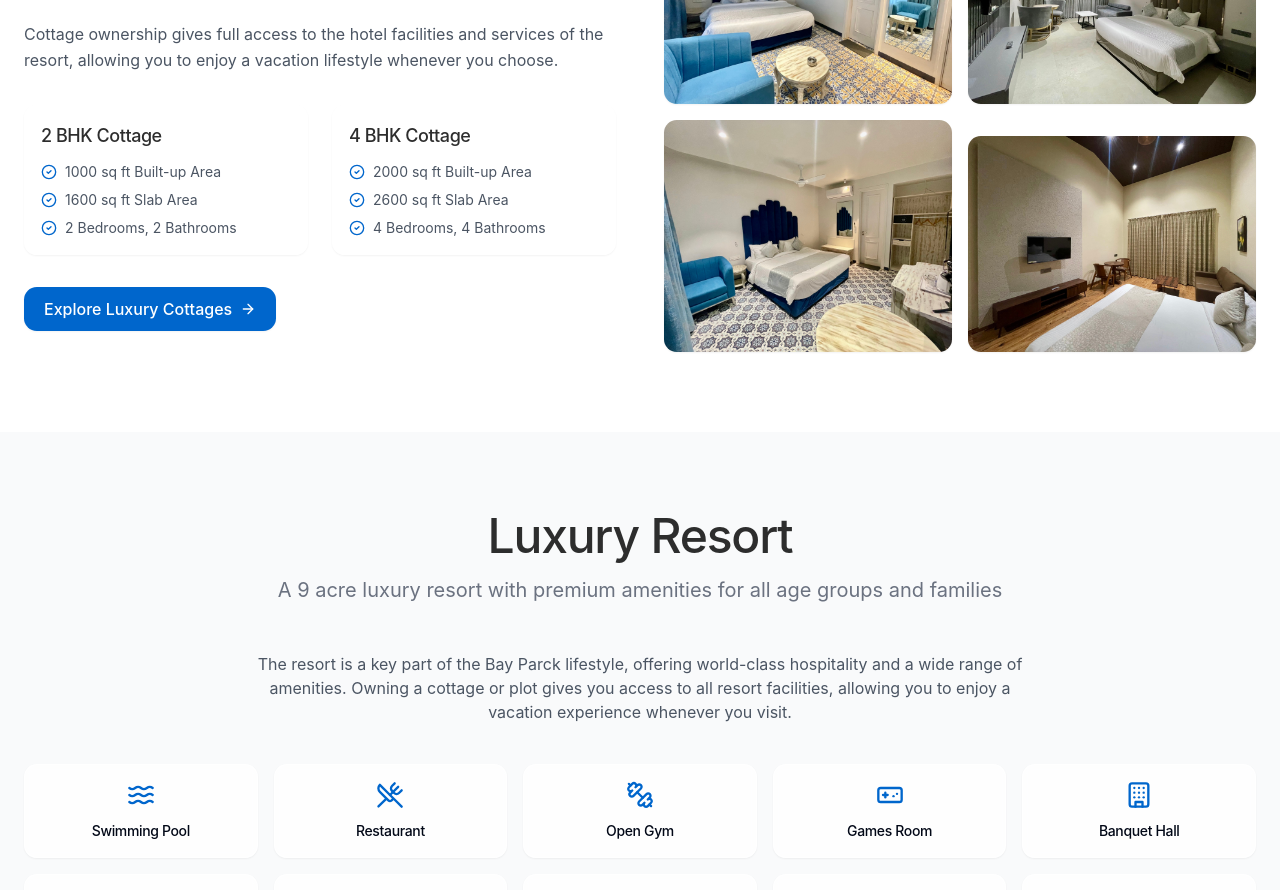
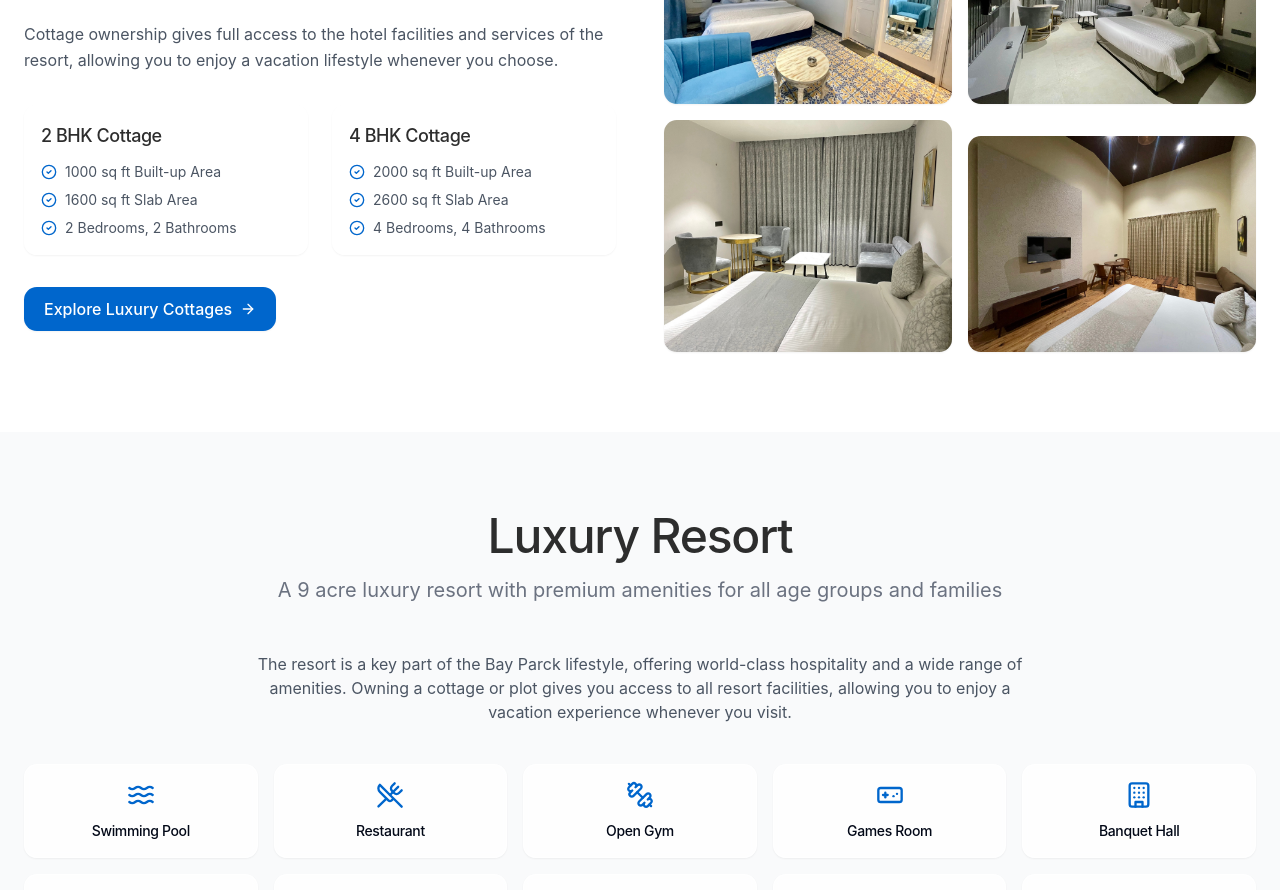
Before and after one commit to RatnakarFuri/svnbayparck, a React (Vite) app: page /home in a window 1280 px wide. Shown: the part 2940-3830 px from the top of the page. Built offline with nearby package versions, Linux system fonts and the light colour scheme; a web font is replaced by a local one.

Commit message:
Visual edit in Lovable
Edited UI in Lovable

```diff
--- a/src/pages/Home.tsx
+++ b/src/pages/Home.tsx
@@ -236,7 +236,7 @@ const Home = () => {
               <img alt="Luxury Cottage Interior" className="object-cover w-full h-full" src="/lovable-uploads/c8e5cfae-2849-42ec-b644-2dcc5eab9829.jpg" />
             </div>
             <div className="rounded-lg overflow-hidden shadow-sm">
-              <img alt="Cottage View" className="object-cover w-full h-full" src="/lovable-uploads/287ed964-0cfd-48f2-9b72-9383399fbe14.jpg" />
+              <img alt="Cottage View" className="object-cover w-full h-full" src="/lovable-uploads/f5f12fa3-907e-45e3-87de-cf0c386a03a5.jpg" />
             </div>
             <div className="rounded-lg overflow-hidden shadow-sm mt-4">
               <img alt="Beach View" className="object-cover w-full h-full" src="/lovable-uploads/bad172e0-a574-4414-b4c1-35f7af2c295d.jpg" />
```
Also changed, not shown: public/lovable-uploads/f5f12fa3-907e-45e3-87de-cf0c386a03a5.jpg (added).
